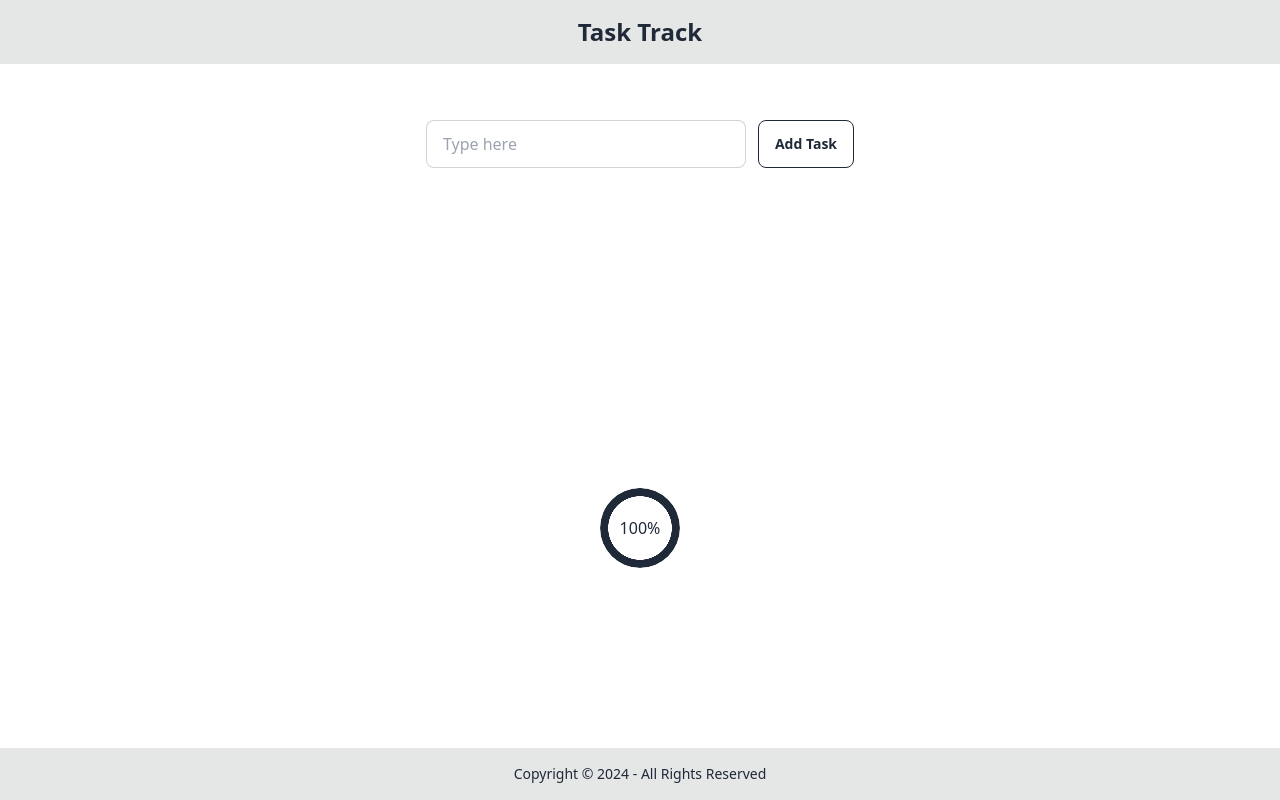
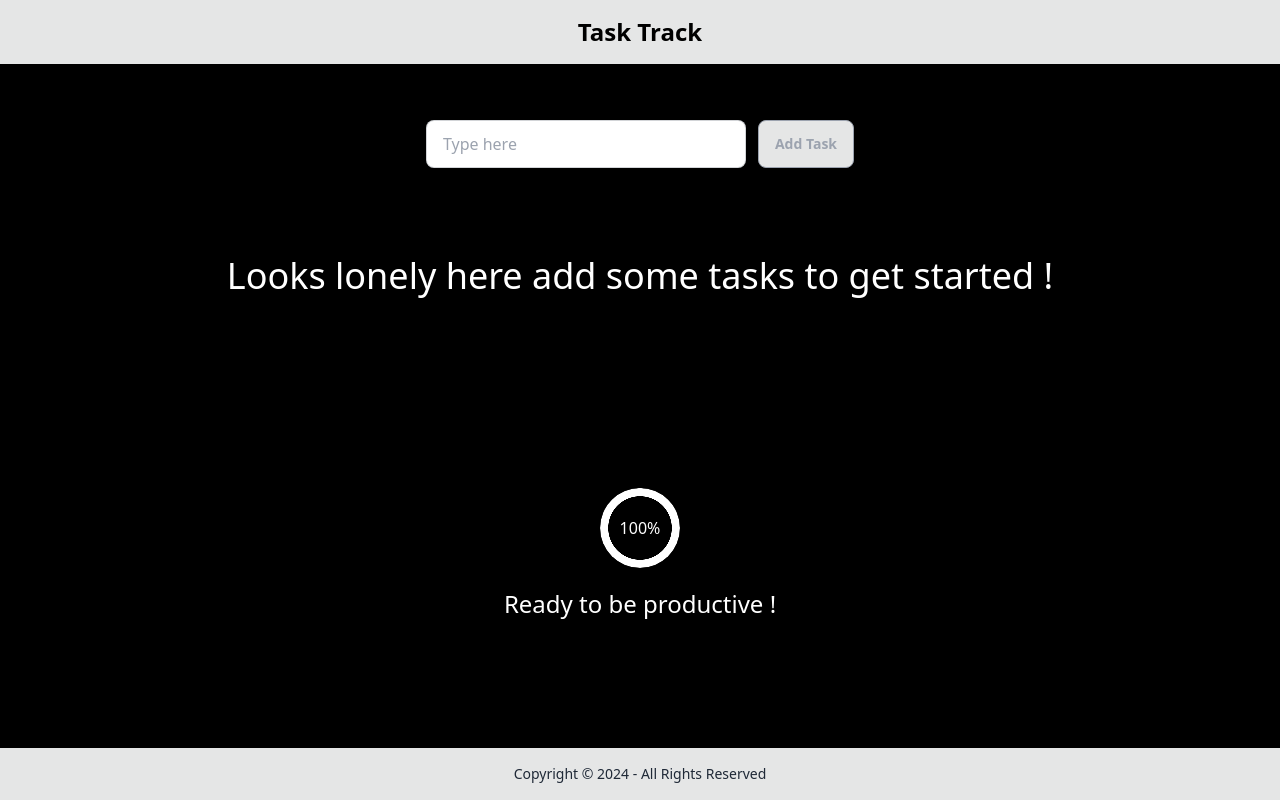
Before and after one commit to Farothtc/todo-next, a Next.js app: page / in a window 1280 px wide. Built offline with nearby package versions, Linux system fonts and the light colour scheme.

Commit message:
fix: partial css fixes for light theme

```diff
--- a/src/app/components/Progress.jsx
+++ b/src/app/components/Progress.jsx
@@ -39,7 +39,7 @@ export default function Progress() {
     <div className="progress-container flex flex-col justify-center items-center ">
       {/* Render the current progress bar */}
       <div
-        className="radial-progress"
+        className="radial-progress text-white"
         style={{
           "--value": progressValues[currentIndex],
         }}
--- a/src/app/globals.css
+++ b/src/app/globals.css
@@ -5,6 +5,15 @@
 :root {
   --background: #000;
   --foreground: #ffff;
+}
+
+@media (prefers-color-scheme: light) {
+  :root {
+    --background: #ffff;
+    /* White background for light theme */
+    --foreground: #000;
+    /* Black text for light theme */
+  }
 }
 
 html,
@@ -17,6 +26,8 @@ body {
   display: flex;
   flex-direction: column;
   max-height: 100vh;
+  background-color: var(--background);
+  color: var(--foreground);
 }
 
 main {
--- a/src/app/layout.jsx
+++ b/src/app/layout.jsx
@@ -5,7 +5,7 @@ import "./globals.css";
 export default function RootLayout({ children }) {
   return (
     <html lang="en" className="h-full">
-      <body className="flex flex-col min-h-screen">
+      <body className="flex flex-col min-h-screen bg-black">
         <Nav />
         <div className="flex-grow">{children}</div>
         <Footer />
--- a/src/app/page.jsx
+++ b/src/app/page.jsx
@@ -47,7 +47,10 @@ export default function Home() {
               className="input input-bordered w-full max-w-xs centered-text"
               onChange={(el) => setTodoText(el.target.value)}
             />
-            <button onClick={handleClick} className="btn btn-outline">
+            <button
+              onClick={handleClick}
+              className="btn btn-outline bg-base-300 text-gray-400"
+            >
               Add Task
             </button>
           </div>
```
